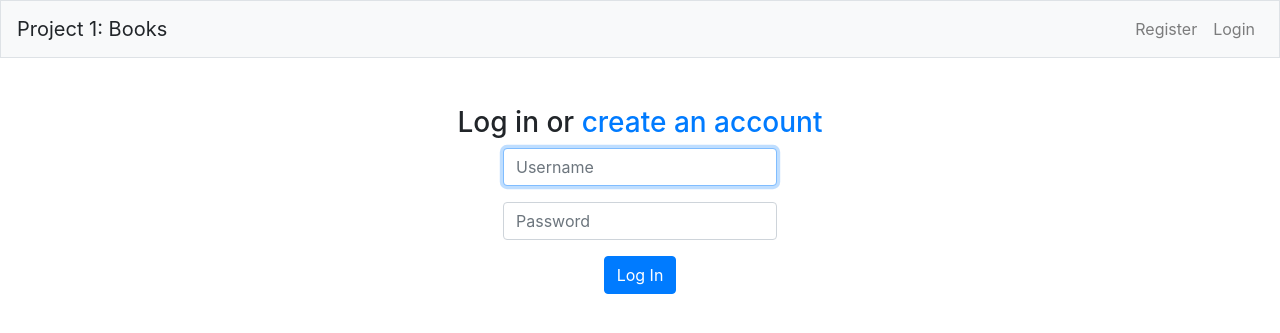
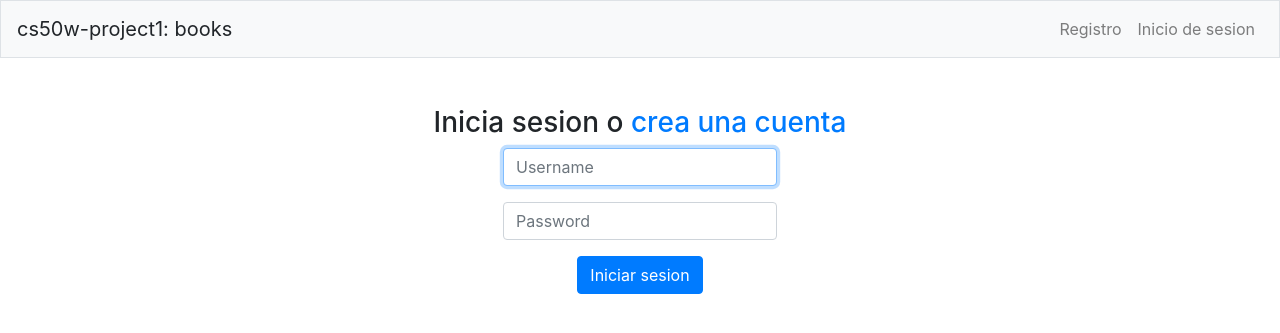
Before and after one commit to MrMistyEyed04/cs50w-project1, a Flask app: page /login in a window 1280 px wide. Shown: the top 333 px of the page. Run offline with Flask 3, Linux system fonts and the light colour scheme; some libraries are stand-ins or nearby versions.

Commit message:
translating

```diff
--- a/application.py
+++ b/application.py
@@ -45,11 +45,11 @@ def login():
 
         # Ensure username was submitted
         if not request.form.get("username"):
-            return render_template("error.html", message="must provide username")
+            return render_template("error.html", message="debe escribir un nombre de usuario")
 
         # Ensure password was submitted
         elif not request.form.get("password"):
-            return render_template("error.html", message="must provide password")
+            return render_template("error.html", message="debe escribir una contraseña")
 
         # Query database for username (http://zetcode.com/db/sqlalchemy/rawsql/)
         # https://docs.sqlalchemy.org/en/latest/core/connections.html#sqlalchemy.engine.ResultProxy
@@ -60,7 +60,7 @@ def login():
 
         # Ensure username exists and password is correct
         if result == None or not check_password_hash(result[2], request.form.get("password")):
-            return render_template("error.html", message="invalid username and/or password")
+            return render_template("error.html", message="Nombre de usuario/contraseña invalida")
 
         # Remember which user has logged in
         session["user_id"] = result[0]
--- a/templates/layout.html
+++ b/templates/layout.html
@@ -22,7 +22,7 @@
 <body>
     <nav class="navbar navbar-expand-lg navbar-light bg-light border">
         <a class="navbar-brand" style="color:gr">
-            Project 1: Books
+            cs50w-project1: books
         </a>
         <button class="navbar-toggler" type="button" data-toggle="collapse" data-target="#navbarNavDropdown"
             aria-controls="navbarNavDropdown" aria-expanded="false" aria-label="Toggle navigation">
@@ -39,8 +39,8 @@
                 </ul>
             {% else %}
                 <ul class="navbar-nav ml-auto">
-                    <li class="nav-item"><a class="nav-link" href="/register">Register</a></li>
-                    <li class="nav-item"><a class="nav-link" href="/login">Login</a></li>
+                    <li class="nav-item"><a class="nav-link" href="/register">Registro</a></li>
+                    <li class="nav-item"><a class="nav-link" href="/login">Inicio de sesion</a></li>
                 </ul>
             {% endif %}
         </div>
--- a/templates/login.html
+++ b/templates/login.html
@@ -5,7 +5,7 @@
 
 {% block content %}
 
-    <h3>Log in or <a href="/register">create an account</a></h3>
+    <h3>Inicia sesion o <a href="/register">crea una cuenta</a></h3>
     <form action="/login" method="post">
         <div class="form-group">
             <input autocomplete="off" autofocus class="form-control" name="username" placeholder="Username" type="text"/>
@@ -13,7 +13,7 @@
         <div class="form-group">
             <input class="form-control" name="password" placeholder="Password" type="password"/>
         </div>
-        <button class="btn btn-primary" type="submit">Log In</button>
+        <button class="btn btn-primary" type="submit">Iniciar sesion</button>
     </form>
 
 {% endblock %}
--- a/templates/register.html
+++ b/templates/register.html
@@ -6,7 +6,7 @@
 
 {% block content %}
 
-    <h3>Create your account</h3>
+    <h3>Crea una cuenta</h3>
     <form action="/register" method="post">
         <div class="form-group">
             <input autocomplete="off" autofocus class="form-control" name="username" placeholder="Username" type="text"/>
@@ -17,6 +17,6 @@
         <div class="form-group">
             <input class="form-control" name="confirmation" placeholder="Confirm password" type="password"/>
         </div>
-        <button class="btn btn-primary" type="submit">Register</button>
+        <button class="btn btn-primary" type="submit">Registrate</button>
     </form>
 {% endblock %}
```
